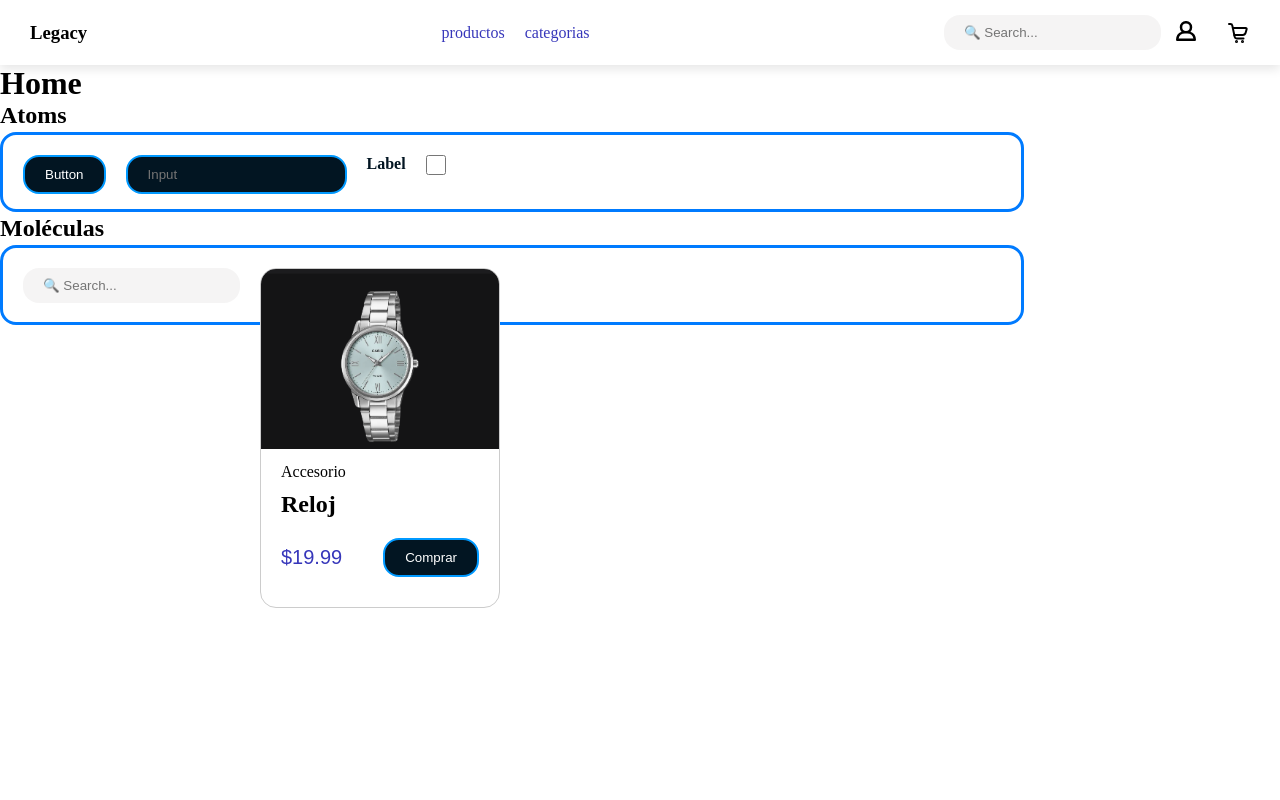
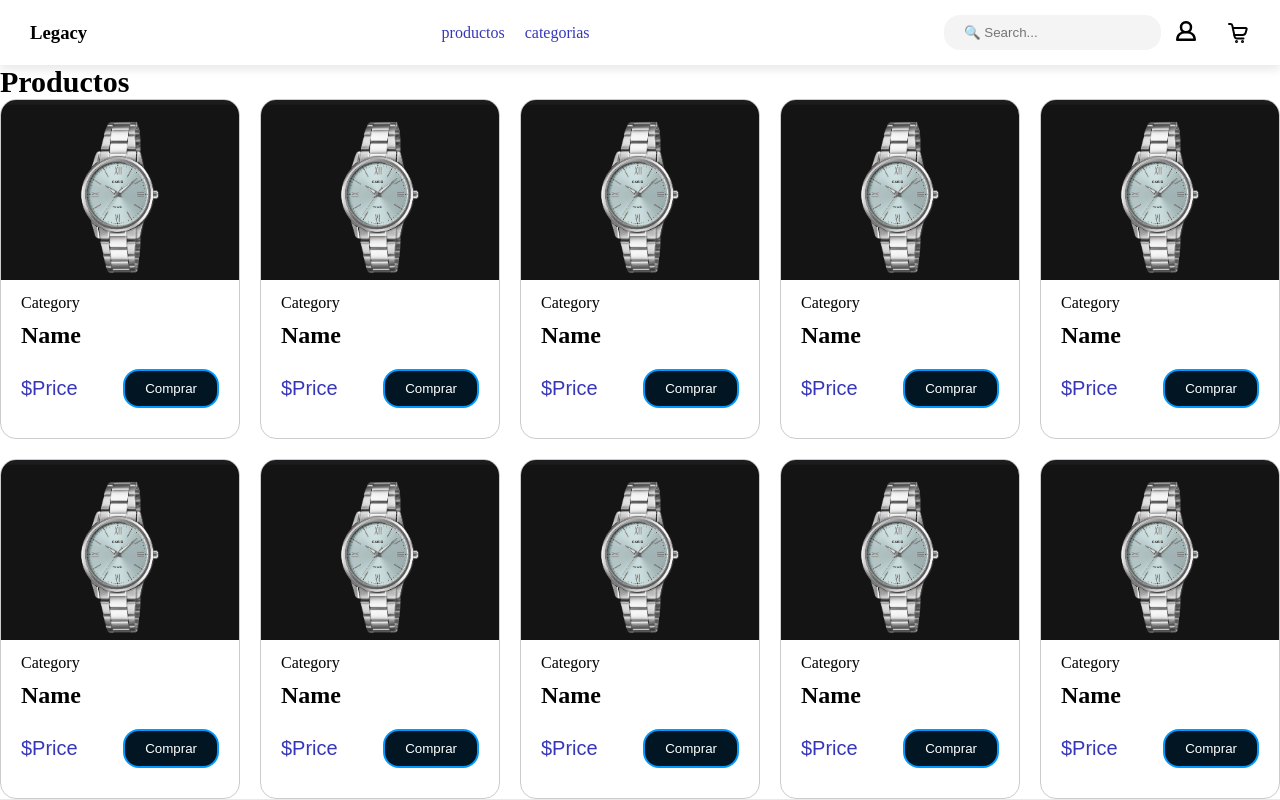
Before and after one commit to GeanfrancoGPD/prog_basada_componentes, a Vue app in the folder atomic_desing/: page / in a window 1280 px wide. Shown: the top 800 px of the page. Built offline with nearby package versions, Linux system fonts and the light colour scheme.

Commit message:
Feat: se agregaron los componente ProductGrid para los organinms y HomeProduct para los Templates

```diff
--- a/atomic_desing/src/App.vue
+++ b/atomic_desing/src/App.vue
@@ -1,5 +1,5 @@
 <script setup>
-import home from './components/home.vue'
+import Home from "./components/pages/home.vue";
 </script>
 
 <template>
--- a/atomic_desing/src/components/home.vue
+++ /dev/null
@@ -1,30 +0,0 @@
-<script setup>
-import { ref } from "vue";
-import Button from "./atoms/Button.vue";
-import Input from "./atoms/Input.vue";
-import Label from "./atoms/Label.vue";
-import Checkbox from "./atoms/Checkbox.vue";
-import Searhbar from "./molecules/Searhbar.vue";
-import Header from "./organisms/Header.vue";
-import Footer from "./organisms/Footer.vue";
-import Card from "./molecules/Card.vue";
-</script>
-
-<template>
-  <Header />
-  <h1>Home</h1>
-  <h2>Atoms</h2>
-  <section>
-    <Button />
-    <Input />
-    <Label />
-    <Checkbox />
-  </section>
-  <slot></slot>
-  <h2>Moléculas</h2>
-  <section>
-    <Searhbar />
-    <Card category="Accesorio" name="Reloj" price="19.99" />
-  </section>
-  <!-- <Footer /> -->
-</template>
--- /dev/null
+++ b/atomic_desing/src/components/organisms/ProductGrid.vue
@@ -0,0 +1,18 @@
+<script setup>
+import Card from "../molecules/Card.vue";
+</script>
+<template>
+  <div class="ProductGrid">
+    <div v-for="item in 10" :key="item.id">
+      <Card :category="item.category" :name="item.name" :price="item.price" />
+    </div>
+  </div>
+</template>
+<style scoped>
+.ProductGrid {
+  display: flex;
+  flex-wrap: wrap;
+  gap: 20px;
+  justify-content: center;
+}
+</style>
--- /dev/null
+++ b/atomic_desing/src/components/pages/home.vue
@@ -0,0 +1,8 @@
+<script setup>
+import { ref } from "vue";
+import HomeProduct from "../templates/HomeProduct.vue";
+</script>
+
+<template>
+  <HomeProduct />
+</template>
--- /dev/null
+++ b/atomic_desing/src/components/templates/HomeProduct.vue
@@ -0,0 +1,17 @@
+<script setup>
+import Header from "../organisms/Header.vue";
+import ProductGrid from "../organisms/ProductGrid.vue";
+import Footer from "../organisms/Footer.vue";
+</script>
+<template>
+  <Header />
+  <slot name="header"></slot>
+  <h1>Productos</h1>
+  <ProductGrid />
+  <Footer />
+</template>
+<style scoped>
+h1 {
+  font-size: 30px;
+}
+</style>
```
